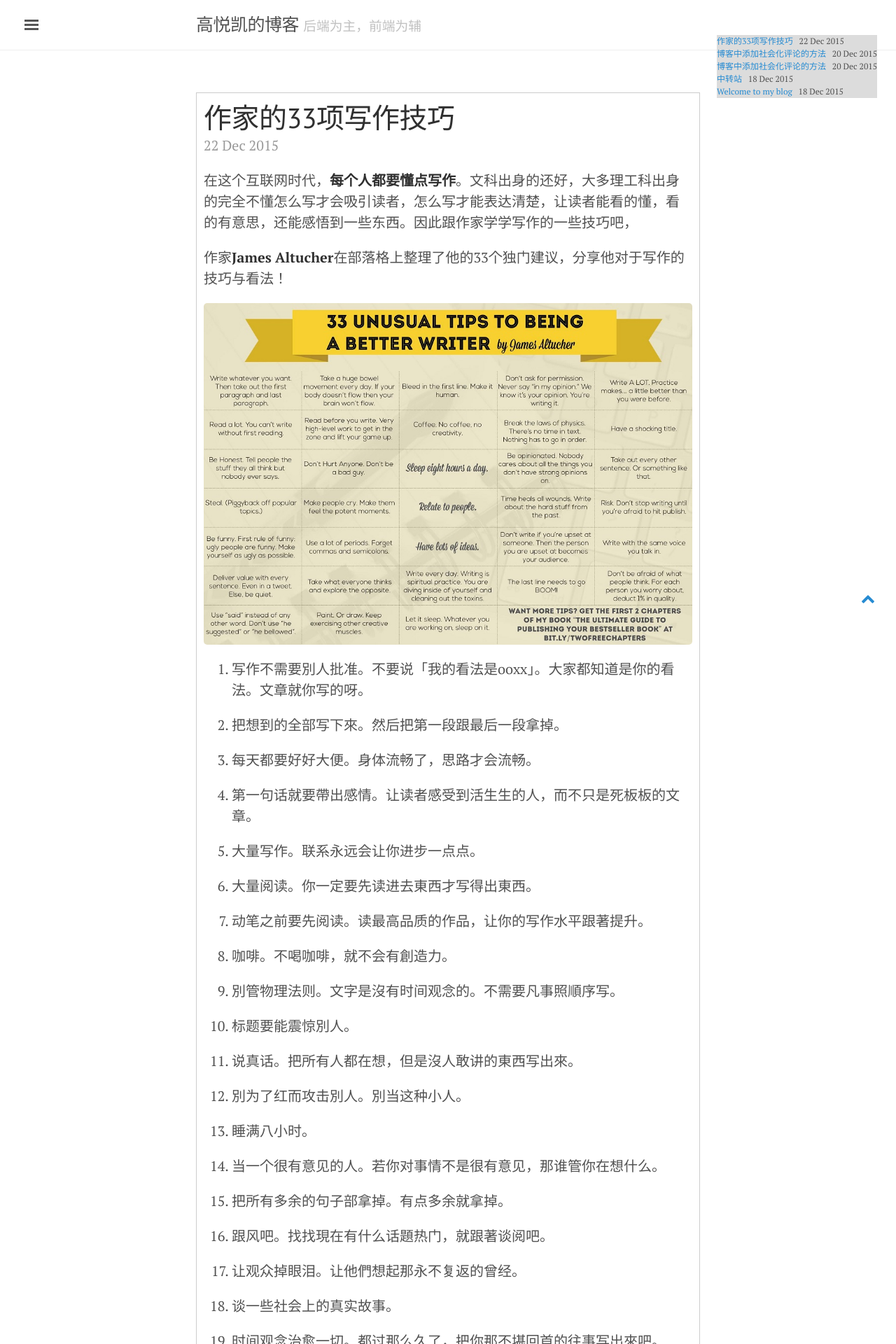
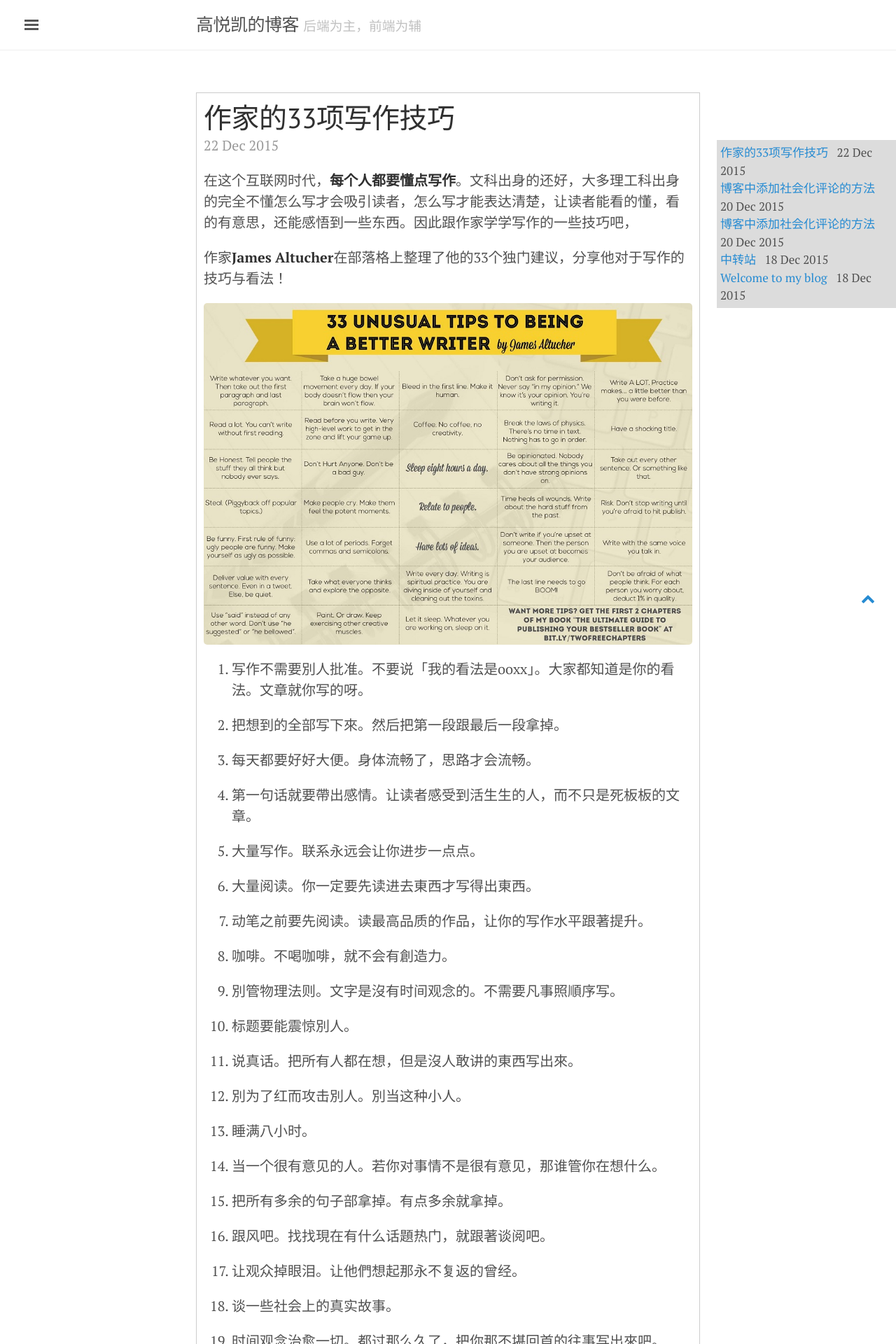
Before and after one commit to gyk6985432/myBlog, a Jekyll site: the page built from index.html, in a window 1280 px wide. Shown: the top 1920 px of the page at 70% size. Built offline with Jekyll 4.4.1, drawn with Linux system fonts in a browser that asks for light colours; nearby versions of some CDN libraries; the list of posts is cut into pages by our own code; comment, search, counter and statistics services are not loaded.

Commit message:
link font size

```diff
--- a/css/lanyon.css
+++ b/css/lanyon.css
@@ -365,8 +365,9 @@ a.sidebar-nav-item:focus {
 /*页内链接*/
 .links{
   position: absolute;
-  font-size: 12px;
-  top: 50px;
+  padding: 5px;
+  font-size: 17px;
+  top: 200px;
   left:50%;
   margin-left:30%;
   /*font-weight: 250;*/
```
